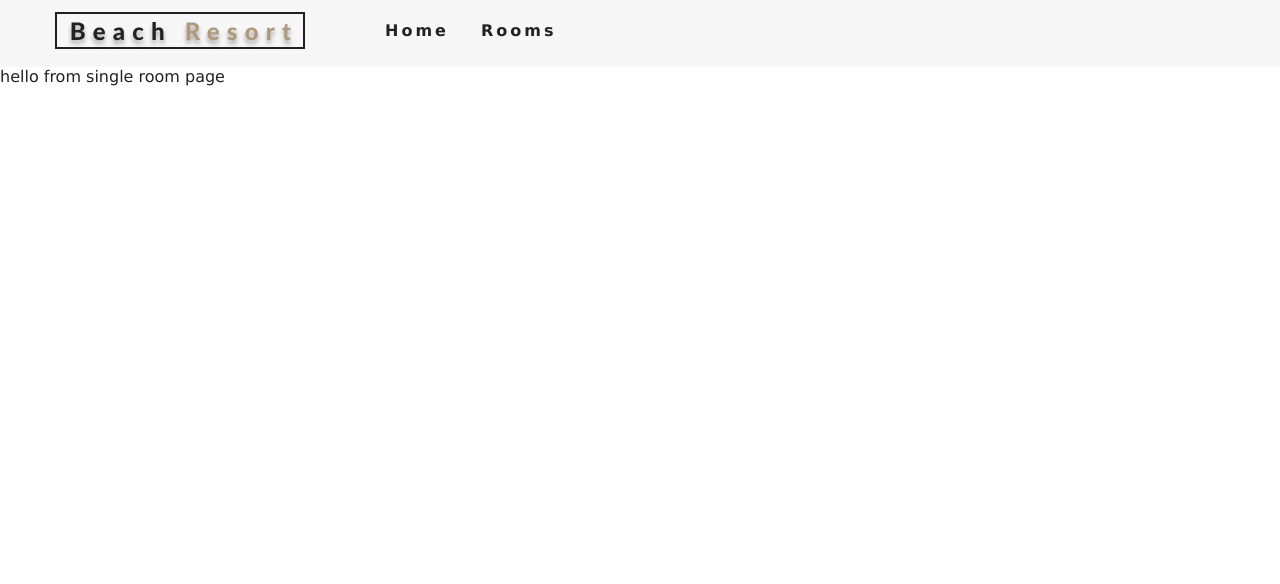
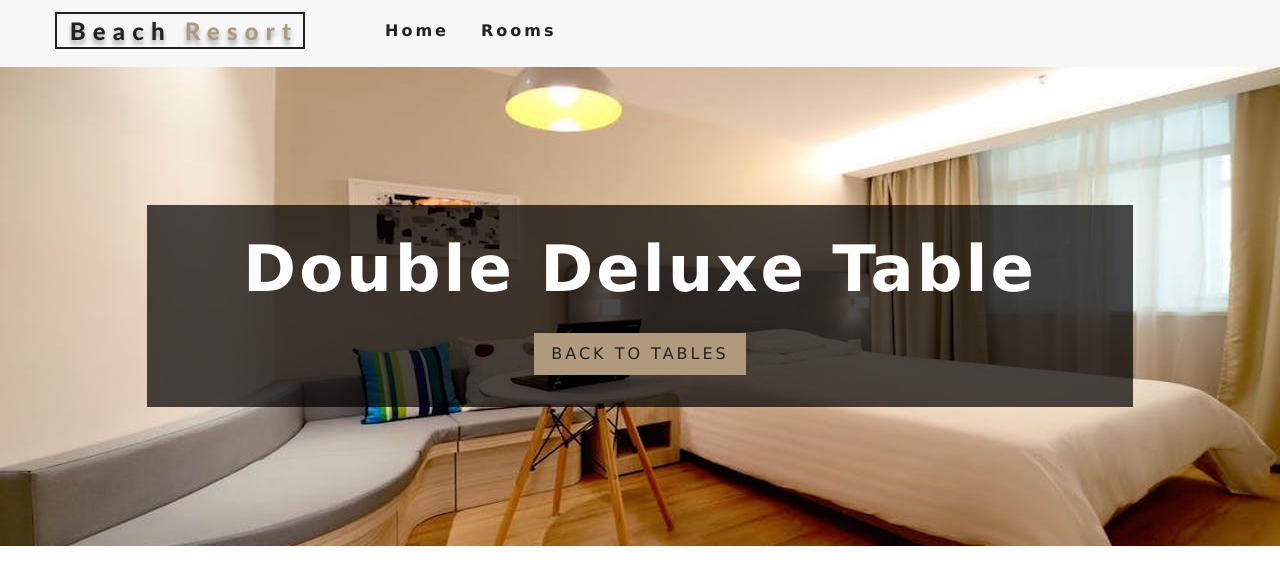
Before and after one commit to iamayushdas/roomz, a React (Create React App) app: page /tables/double-deluxe in a window 1280 px wide. Shown: the top 584 px of the page. Built offline with nearby package versions, Linux system fonts and the light colour scheme.

Commit message:
single table page rendered

```diff
--- a/src/components/Table.js
+++ b/src/components/Table.js
@@ -22,7 +22,7 @@ export default function Table({table}) {
 }
 
 Table.propTypes = {
-    room:PropTypes.shape({
+    table:PropTypes.shape({
         name:PropTypes.string.isRequired,
         slug:PropTypes.string.isRequired,
         images:PropTypes.arrayOf(PropTypes.string).isRequired,
--- a/src/context.js
+++ b/src/context.js
@@ -36,9 +36,15 @@ export default class TableProvider extends Component {
     return tempItems;
   }
 
+  getTable = (slug) => {
+    let tempTables = [...this.state.tables];
+    const table = tempTables.find((table)=> table.slug === slug);
+    return table;
+  }
+
   render() {
     return (
-      <TableContext.Provider value={{ ...this.state }}>
+      <TableContext.Provider value={{ ...this.state, getTable: this.getTable }}>
         {this.props.children}
       </TableContext.Provider>
     );
--- a/src/pages/SingleRoom.js
+++ b/src/pages/SingleRoom.js
@@ -1,10 +1,47 @@
 import React, { Component } from 'react'
+import defaultBcg from "../images/room-1.jpeg"
+import Hero from '../components/Hero'
+import Banner from '../components/Banner'
+import {Link} from 'react-router-dom'
+import {TableContext} from '../context'
 
 export default class SingleRoom extends Component {
+    constructor (props){
+        super(props)
+        // console.log(this.props)
+        this.state = {
+            slug:this.props.match.params.slug,
+            defaultBcg
+
+        };
+    }
+
+    static contextType = TableContext;
+    componentDidMount(){
+
+    }
     render() {
+        const {getTable} = this.context;
+        const table = getTable(this.state.slug);
+        console.log(table);
+        if(!table){
+            return <div className="error">
+                <h3>no such table could be found...</h3>
+                <Link to='/tables' className="btn-primary">Back to tables</Link>
+            </div>
+        }
+
+        const {name, description,capacity,size,price,extras,breakfast,images} =table
+        return <Hero hero="roomsHero">
+            <Banner title={`${name} table`}>
+                <Link to = "/tables" className = "btn-primary">
+                    back to tables
+                </Link>
+            </Banner>
+        </Hero>
         return (
             <div>
-                hello from single room page
+                hello from single {table.name}
             </div>
         )
     }
```
Also changed, not shown: 1 other file (tests, documents, lock files or other folders).
